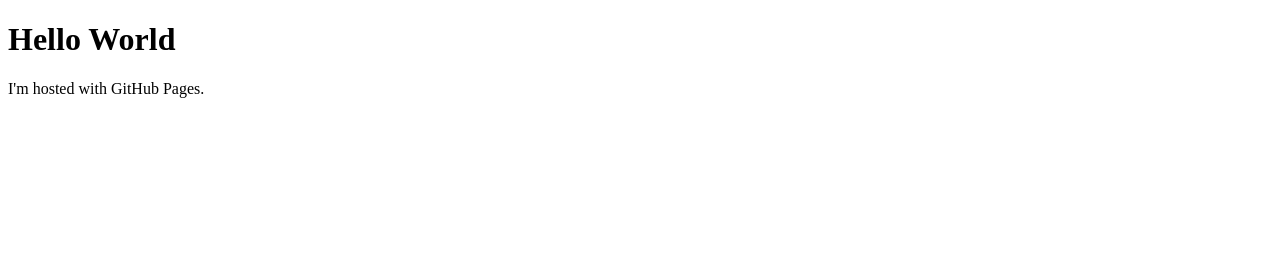
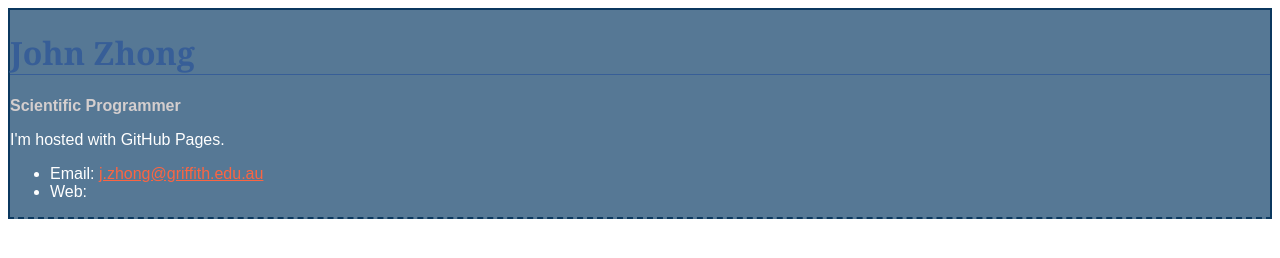
Before and after one commit to hw-zhong/hw-zhong.github.io, a plain HTML site: page index.html in a window 1280 px wide. Drawn offline with Linux system fonts and the light colour scheme.

Commit message:
UPDATE THE WEB PAGE WITH CSS

```diff
--- a/index.html
+++ b/index.html
@@ -1,7 +1,15 @@
 <!DOCTYPE html>
 <html>
+    <link rel="stylesheet" href="styles/style-basic.css" />
 <body>
-<h1>Hello World</h1>
-<p>I'm hosted with GitHub Pages.</p>
+    <div class="box">
+        <h1>John Zhong</h1>
+        <div class = "job-title">Scientific Programmer</div>
+        <p>I'm hosted with GitHub Pages.</p>
+        <ul>
+            <li>Email: <a href="mailto: j.zhong@griffith.edu.au">j.zhong@griffith.edu.au</a></li>
+            <li>Web:</li>
+        </ul>
+    </div>
 </body>
 </html>
--- /dev/null
+++ b/styles/style-basic.css
@@ -0,0 +1,33 @@
+body {
+  font-family: Arial, Helvetica, sans-serif;
+}
+.box {
+    background-color: #567895;
+    border: 2px solid #0b385f;
+    border-bottom-style: dashed;
+    color: #fff;
+  }
+
+h1 {
+  color: #375e97;
+  font-size: 2em;
+  font-family: Georgia, 'Times New Roman', Times, serif;
+  border-bottom: 1px solid #375e97;
+}
+
+h2 {
+  font-size: 1.5em;
+}
+
+.job-title {
+  color: #d4cece;
+  font-weight: bold;
+}
+
+a:link, a:visited {
+  color: #fb6542;
+}
+
+a:hover {
+  text-decoration: none;
+}
```
